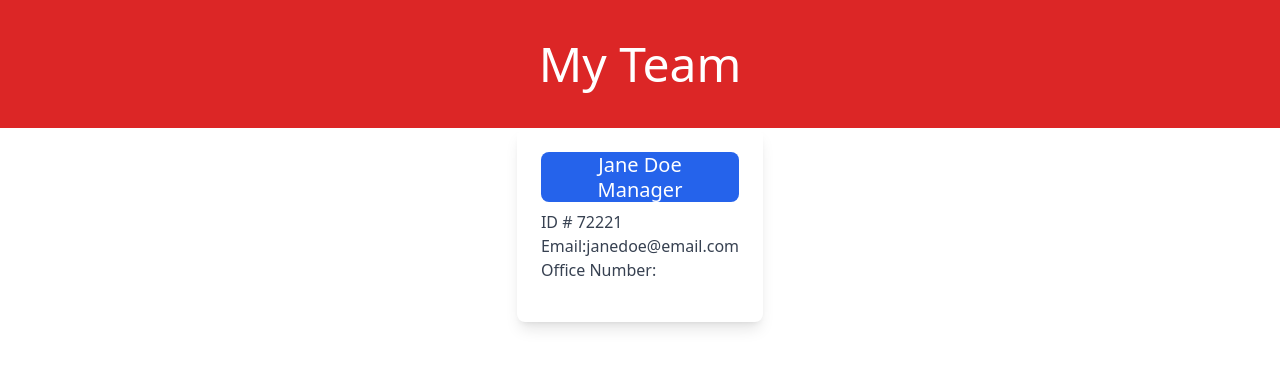
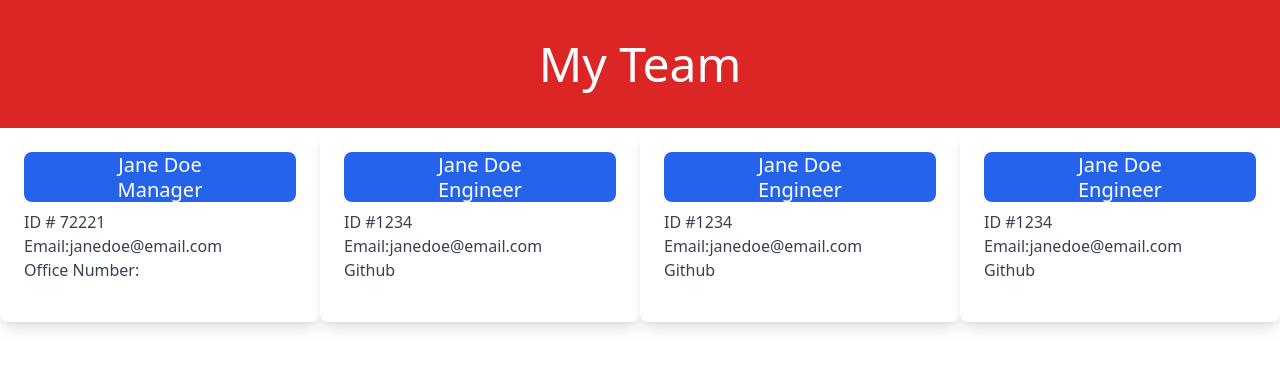
Before and after one commit to JonCerruti/Team-Profile-Generator, a website: page src/example.html in a window 1280 px wide. Drawn offline with nearby package versions, Linux system fonts and the light colour scheme.

Commit message:
styling tweaked to layout grid

```diff
--- a/index.js
+++ b/index.js
@@ -14,3 +14,7 @@ const Engineer = require("./lib/engineer");
 const Intern = require("./lib/intern");
 
 const teamMembers = [];
+
+function init() {
+
+}
--- a/src/example.html
+++ b/src/example.html
@@ -10,7 +10,9 @@
 <body>
      <nav class="flex justify-center mx-auto py-10 bg-red-600 text-white text-5xl ">My Team </nav>
 
-     <div class="flex justify-evenly flex-row">
+
+     <div class="grid sm:grid-cols-1 md:grid-cols-2 lg:grid-cols-3 xl:grid-cols-4">
+     <div class="justify-evenly">
         <div class="block p-6 rounded-lg shadow-lg bg-white max-w-sm">
           <h5 class="text-xl text-center leading-tight font-medium mb-2 bg-blue-600 bg-cover px-19 text-white rounded-lg">Jane Doe<br/>
           Manager</h5>
@@ -22,5 +24,42 @@
 
         </div>
       </div>
+      <div class="justify-evenly">
+        <div class="block p-6 rounded-lg shadow-lg bg-white max-w-sm">
+          <h5 class="text-xl text-center leading-tight font-medium mb-2 bg-blue-600 bg-cover px-19 text-white rounded-lg">Jane Doe<br/>
+          Engineer</h5>
+          <ul class="text-gray-700 text-base mb-4">
+           <li>ID #1234</li>
+           <li>Email:janedoe@email.com</li>
+           <li>Github</li>
+          </ul>
 
+        </div>
+      </div>
+      <div class="justify-evenly">
+        <div class="block p-6 rounded-lg shadow-lg bg-white max-w-sm">
+          <h5 class="text-xl text-center leading-tight font-medium mb-2 bg-blue-600 bg-cover px-19 text-white rounded-lg">Jane Doe<br/>
+          Engineer</h5>
+          <ul class="text-gray-700 text-base mb-4">
+           <li>ID #1234</li>
+           <li>Email:janedoe@email.com</li>
+           <li>Github</li>
+          </ul>
+
+        </div>
+      </div>
+      <div class="justify-evenly">
+        <div class="block p-6 rounded-lg shadow-lg bg-white max-w-sm">
+          <h5 class="text-xl text-center leading-tight font-medium mb-2 bg-blue-600 bg-cover px-19 text-white rounded-lg">Jane Doe<br/>
+          Engineer</h5>
+          <ul class="text-gray-700 text-base mb-4">
+           <li>ID #1234</li>
+           <li>Email:janedoe@email.com</li>
+           <li>Github</li>
+          </ul>
+
+        </div>
+      </div>
+    </div>
+</body>
 </html>
```
